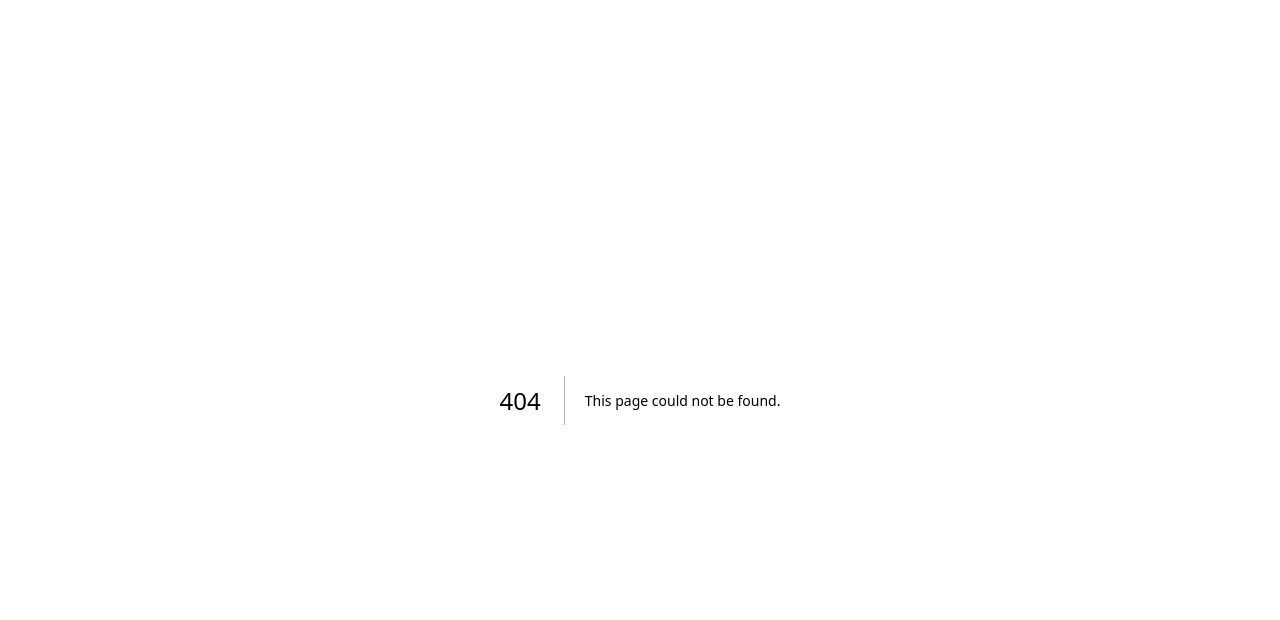
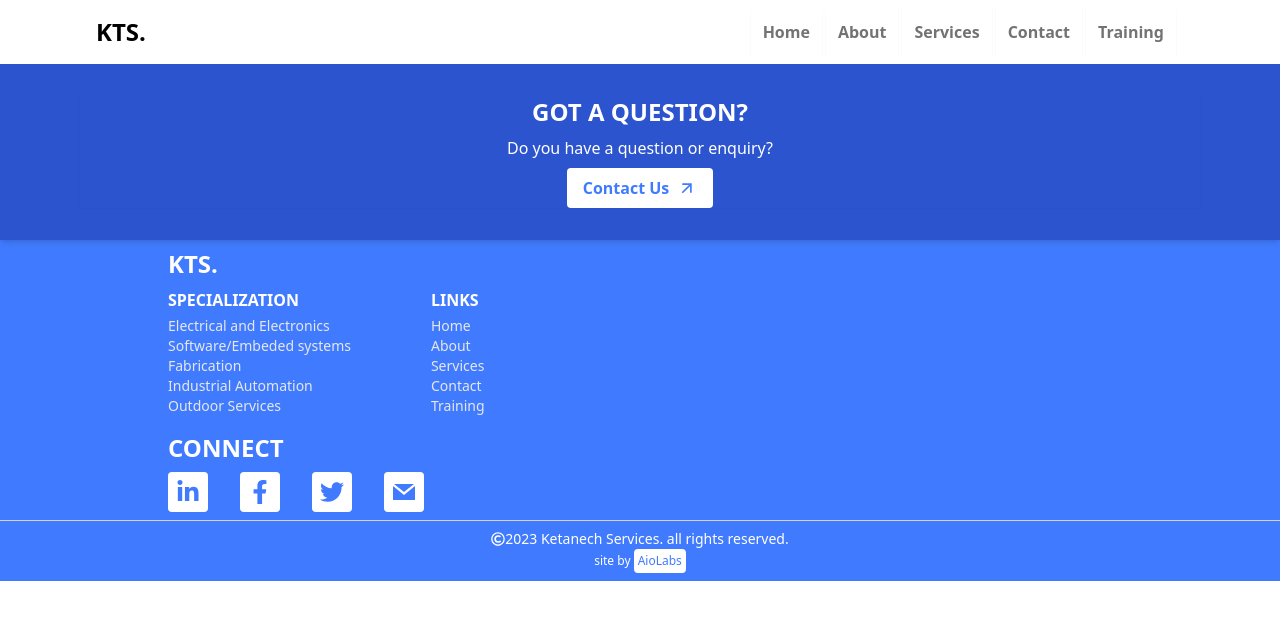
Before and after one commit to Ayothegod/ketanech, a Next.js app: page /contact in a window 1280 px wide. Before the commit this address had no page. Shown: the top 620 px of the page. Built offline with nearby package versions, Linux system fonts and the light colour scheme.

Commit message:
start contact

```diff
--- a/components/Header.jsx
+++ b/components/Header.jsx
@@ -29,7 +29,7 @@ const Header = () => {
             <Link href="/"><li className="bg-white p-3 shadow-sm flex items-center justify-between">Home<IoMdArrowForward className="sm:hidden text-xl text-blue"/></li></Link>
             <Link href="/"><li className="bg-white p-3 shadow-sm flex items-center justify-between">About <IoMdArrowForward className="sm:hidden text-xl text-blue"/></li></Link>
             <Link href="/"><li className="bg-white p-3 shadow-sm flex items-center justify-between">Services <IoMdArrowForward className="sm:hidden text-xl text-blue"/></li></Link>
-            <Link href="/"><li className="bg-white p-3 shadow-sm flex items-center justify-between">Contact <IoMdArrowForward className="sm:hidden text-xl text-blue"/></li></Link>
+            <Link href="/contact"><li className="bg-white p-3 shadow-sm flex items-center justify-between">Contact <IoMdArrowForward className="sm:hidden text-xl text-blue"/></li></Link>
             <Link href="/"><li className="bg-white p-3 shadow-sm flex items-center justify-between">Training <IoMdArrowForward className="sm:hidden text-xl text-blue"/></li></Link>
           </div>
           <div className="bg-white mt-4 shadow sm:hidden p-2 mx-2">
--- /dev/null
+++ b/pages/contact.jsx
@@ -0,0 +1,13 @@
+import Footer from "@/components/Footer"
+import Header from "@/components/Header"
+
+const Contact = () => {
+  return (
+    <div>
+        <Header/>
+        <Footer/>
+    </div>
+  )
+}
+
+export default Contact
```
